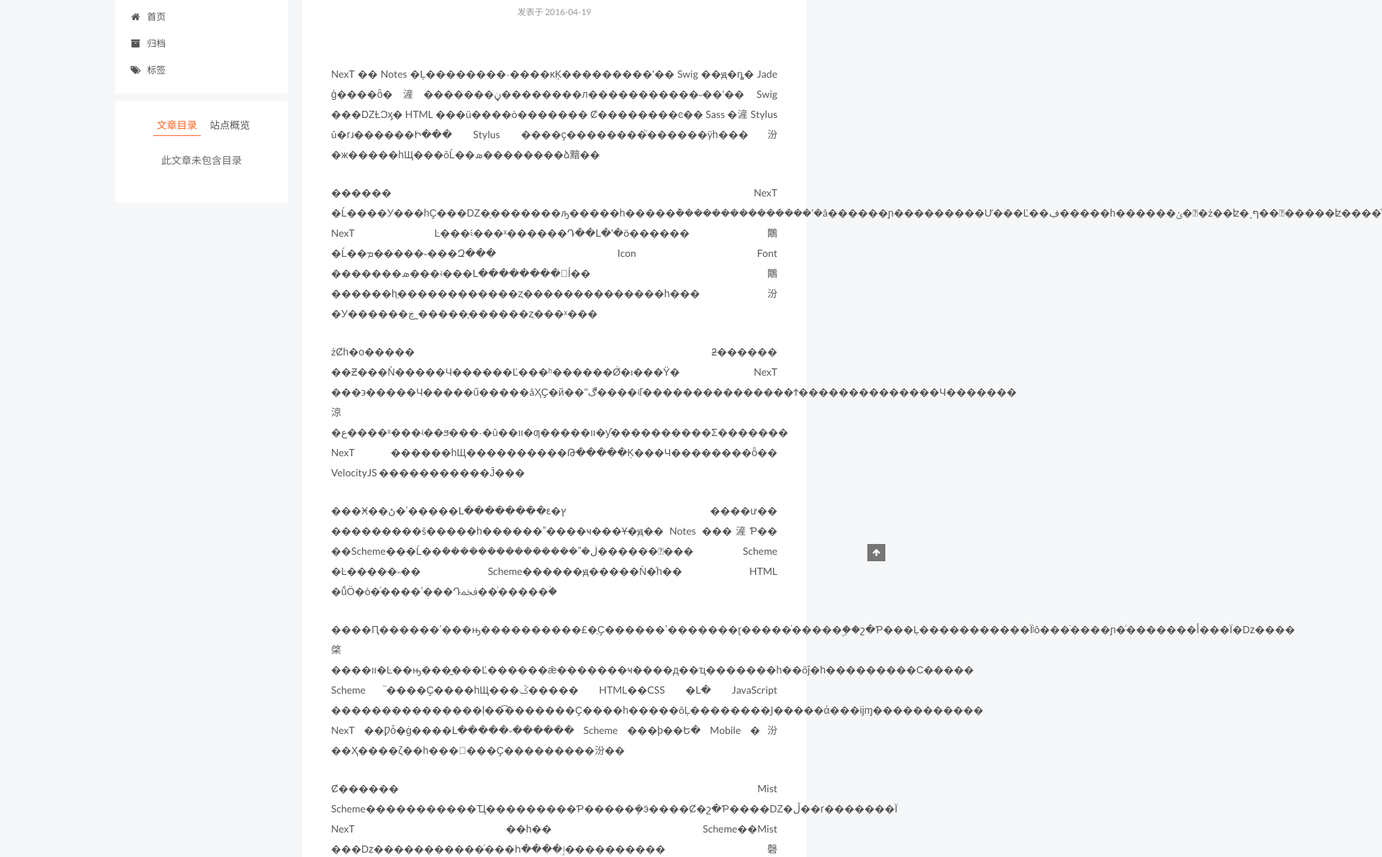
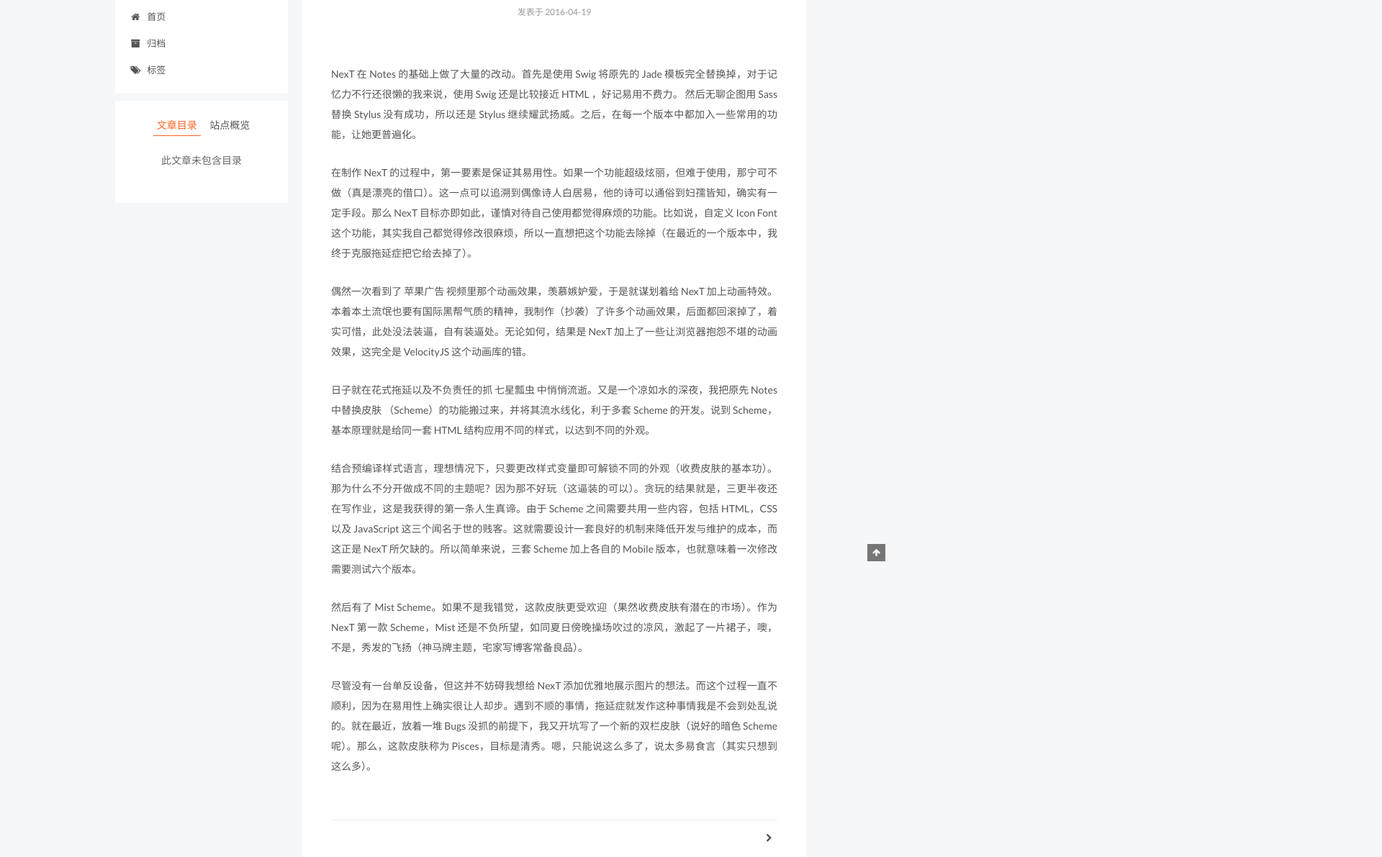
Before and after one commit to hjl2626/hjl2626.github.io, a plain HTML site: page 2016/04/19/hello-world/index.html in a window 1280 px wide. Shown: the part 120-1311 px from the top of the page at 72% size, 1920 px wide, since content can reach past the window. Drawn offline with Linux system fonts and the light colour scheme.

Commit message:
Site updated: 2016-04-19 18:58:53

```diff
--- a/2016/04/19/hello-world/index.html
+++ b/2016/04/19/hello-world/index.html
@@ -80,16 +80,19 @@
 
 
 
-<meta name="description" content="NexT �� Notes �Ļ��������˴����ĸĶ���������ʹ�� Swig ��ԭ�ȵ� Jade ģ����ȫ�滻�������ڼ��������л�����������˵��ʹ�� Swig ���ǱȽϽӽ� HTML ���ü����ò������� Ȼ��������ͼ�� Sass �滻 Stylus û�гɹ������Ի��� Stylus ����ҫ�����">
+<meta name="description" content="NexT 在 Notes 的基础上做了大量的改动。首先是使用 Swig 将原先的 Jade 模板完全替换掉，对于记忆力不行还很懒的我来说，使用 Swig 还是比较接近 HTML ，好记易用不费力。 然后无聊企图用 Sass 替换 Stylus 没有成功，所以还是 Stylus 继续耀武扬威。之后，在每一个版本中都加入一些常用的功能，让她更普遍化。
+在制作 NexT 的过程中，第一要素是保证其易用性">
 <meta property="og:type" content="article">
 <meta property="og:title" content="Hello World">
 <meta property="og:url" content="http://yoursite.com/2016/04/19/hello-world/index.html">
 <meta property="og:site_name" content="蔷薇映画馆">
-<meta property="og:description" content="NexT �� Notes �Ļ��������˴����ĸĶ���������ʹ�� Swig ��ԭ�ȵ� Jade ģ����ȫ�滻�������ڼ��������л�����������˵��ʹ�� Swig ���ǱȽϽӽ� HTML ���ü����ò������� Ȼ��������ͼ�� Sass �滻 Stylus û�гɹ������Ի��� Stylus ����ҫ�����">
-<meta property="og:updated_time" content="2016-04-19T10:56:53.734Z">
+<meta property="og:description" content="NexT 在 Notes 的基础上做了大量的改动。首先是使用 Swig 将原先的 Jade 模板完全替换掉，对于记忆力不行还很懒的我来说，使用 Swig 还是比较接近 HTML ，好记易用不费力。 然后无聊企图用 Sass 替换 Stylus 没有成功，所以还是 Stylus 继续耀武扬威。之后，在每一个版本中都加入一些常用的功能，让她更普遍化。
+在制作 NexT 的过程中，第一要素是保证其易用性">
+<meta property="og:updated_time" content="2016-04-19T10:58:06.343Z">
 <meta name="twitter:card" content="summary">
 <meta name="twitter:title" content="Hello World">
-<meta name="twitter:description" content="NexT �� Notes �Ļ��������˴����ĸĶ���������ʹ�� Swig ��ԭ�ȵ� Jade ģ����ȫ�滻�������ڼ��������л�����������˵��ʹ�� Swig ���ǱȽϽӽ� HTML ���ü����ò������� Ȼ��������ͼ�� Sass �滻 Stylus û�гɹ������Ի��� Stylus ����ҫ�����">
+<meta name="twitter:description" content="NexT 在 Notes 的基础上做了大量的改动。首先是使用 Swig 将原先的 Jade 模板完全替换掉，对于记忆力不行还很懒的我来说，使用 Swig 还是比较接近 HTML ，好记易用不费力。 然后无聊企图用 Sass 替换 Stylus 没有成功，所以还是 Stylus 继续耀武扬威。之后，在每一个版本中都加入一些常用的功能，让她更普遍化。
+在制作 NexT 的过程中，第一要素是保证其易用性">
 
 
 
@@ -267,13 +270,13 @@
 
 
 
-        <p>NexT �� Notes �Ļ��������˴����ĸĶ���������ʹ�� Swig ��ԭ�ȵ� Jade ģ����ȫ�滻�������ڼ��������л�����������˵��ʹ�� Swig ���ǱȽϽӽ� HTML ���ü����ò������� Ȼ��������ͼ�� Sass �滻 Stylus û�гɹ������Ի��� Stylus ����ҫ��������֮������ÿһ���汾�ж�����һЩ���õĹ��ܣ��������ձ黯��</p>
-<p>������ NexT �Ĺ����У���һҪ���Ǳ�֤�������ԡ�����һ�����ܳ���������������ʹ�ã������ɲ���������Ư���Ľ��ڣ�����һ������׷�ݵ�ż��ʫ�˰׾��ף�����ʫ����ͨ�׵�������֪��ȷʵ��һ���ֶΡ���ô NexT Ŀ���༴���ˣ������Դ��Լ�ʹ�ö������鷳�Ĺ��ܡ�����˵���Զ��� Icon Font �������ܣ���ʵ���Լ��������޸ĺ��鷳������һֱ������������ȥ��������������һ���汾�У������ڿ˷�����֢������ȥ���ˣ���</p>
-<p>żȻһ�ο����� ƻ������ ��Ƶ���Ǹ�����Ч������Ľ���ʰ������Ǿ�ı���Ÿ� NexT ���϶�����Ч�����ű�����åҲҪ�й��ʺڰ����ʵľ���������������Ϯ��������������Ч�������涼�ع����ˣ���ʵ��ϧ���˴�û��װ�ƣ�����װ�ƴ����������Σ������� NexT ������һЩ����������Թ�����Ķ���Ч��������ȫ�� VelocityJS �����������Ĵ���</p>
-<p>���Ӿ��ڻ�ʽ�����Լ��������ε�ץ ����ư�� ���������š�����һ������ˮ����ҹ���Ұ�ԭ�� Notes ���滻Ƥ�� ��Scheme���Ĺ��ܰ���������������ˮ�߻������ڶ��� Scheme �Ŀ�����˵�� Scheme������ԭ�����Ǹ�ͬһ�� HTML �ṹӦ�ò�ͬ����ʽ���Դﵽ��ͬ�����ۡ�</p>
-<p>����Ԥ������ʽ���ԣ����������£�ֻҪ������ʽ�������ɽ�����ͬ�����ۣ��շ�Ƥ���Ļ�����������Ϊʲô���ֿ����ɲ�ͬ�������أ���Ϊ�ǲ����棨����װ�Ŀ��ԣ���̰���Ľ������ǣ�������ҹ����д��ҵ�������һ��õĵ�һ���������С����� Scheme ֮����Ҫ����һЩ���ݣ����� HTML��CSS �Լ� JavaScript ���������������ļ��͡�������Ҫ����һ�����õĻ��������Ϳ�����ά���ĳɱ����������� NexT ��Ƿȱ�ġ����Լ�����˵������ Scheme ���ϸ��Ե� Mobile �汾��Ҳ����ζ��һ���޸���Ҫ���������汾��</p>
-<p>Ȼ������ Mist Scheme�����������Ҵ���������Ƥ�����ܻ�ӭ����Ȼ�շ�Ƥ����Ǳ�ڵ��г�������Ϊ NexT ��һ�� Scheme��Mist ���ǲ�����������ͬ���հ����ٳ����������磬������һƬȹ�ӣ��ޣ����ǣ��㷢�ķ�����������⣬լ��д���ͳ�����Ʒ����</p>
-<p>����û��һ̨�����豸�����Ⲣ������������ NexT �������ŵ�չʾͼƬ���뷨������������һֱ��˳������Ϊ����������ȷʵ������ȴ����������˳�����飬����֢�ͷ��������������ǲ��ᵽ����˵�ġ���������������һ�� Bugs ûץ��ǰ���£����ֿ���д��һ���µ�˫��Ƥ����˵�õİ�ɫ Scheme �أ�����ô������Ƥ����Ϊ Pisces��Ŀ�������㡣�ţ�ֻ��˵��ô���ˣ�˵̫����ʳ�ԣ���ʵֻ�뵽��ô�ࣩ��</p>
+        <p>NexT 在 Notes 的基础上做了大量的改动。首先是使用 Swig 将原先的 Jade 模板完全替换掉，对于记忆力不行还很懒的我来说，使用 Swig 还是比较接近 HTML ，好记易用不费力。 然后无聊企图用 Sass 替换 Stylus 没有成功，所以还是 Stylus 继续耀武扬威。之后，在每一个版本中都加入一些常用的功能，让她更普遍化。</p>
+<p>在制作 NexT 的过程中，第一要素是保证其易用性。如果一个功能超级炫丽，但难于使用，那宁可不做（真是漂亮的借口）。这一点可以追溯到偶像诗人白居易，他的诗可以通俗到妇孺皆知，确实有一定手段。那么 NexT 目标亦即如此，谨慎对待自己使用都觉得麻烦的功能。比如说，自定义 Icon Font 这个功能，其实我自己都觉得修改很麻烦，所以一直想把这个功能去除掉（在最近的一个版本中，我终于克服拖延症把它给去掉了）。</p>
+<p>偶然一次看到了 苹果广告 视频里那个动画效果，羡慕嫉妒爱，于是就谋划着给 NexT 加上动画特效。本着本土流氓也要有国际黑帮气质的精神，我制作（抄袭）了许多个动画效果，后面都回滚掉了，着实可惜，此处没法装逼，自有装逼处。无论如何，结果是 NexT 加上了一些让浏览器抱怨不堪的动画效果，这完全是 VelocityJS 这个动画库的错。</p>
+<p>日子就在花式拖延以及不负责任的抓 七星瓢虫 中悄悄流逝。又是一个凉如水的深夜，我把原先 Notes 中替换皮肤 （Scheme）的功能搬过来，并将其流水线化，利于多套 Scheme 的开发。说到 Scheme，基本原理就是给同一套 HTML 结构应用不同的样式，以达到不同的外观。</p>
+<p>结合预编译样式语言，理想情况下，只要更改样式变量即可解锁不同的外观（收费皮肤的基本功）。那为什么不分开做成不同的主题呢？因为那不好玩（这逼装的可以）。贪玩的结果就是，三更半夜还在写作业，这是我获得的第一条人生真谛。由于 Scheme 之间需要共用一些内容，包括 HTML，CSS 以及 JavaScript 这三个闻名于世的贱客。这就需要设计一套良好的机制来降低开发与维护的成本，而这正是 NexT 所欠缺的。所以简单来说，三套 Scheme 加上各自的 Mobile 版本，也就意味着一次修改需要测试六个版本。</p>
+<p>然后有了 Mist Scheme。如果不是我错觉，这款皮肤更受欢迎（果然收费皮肤有潜在的市场）。作为 NexT 第一款 Scheme，Mist 还是不负所望，如同夏日傍晚操场吹过的凉风，激起了一片裙子，噢，不是，秀发的飞扬（神马牌主题，宅家写博客常备良品）。</p>
+<p>尽管没有一台单反设备，但这并不妨碍我想给 NexT 添加优雅地展示图片的想法。而这个过程一直不顺利，因为在易用性上确实很让人却步。遇到不顺的事情，拖延症就发作这种事情我是不会到处乱说的。就在最近，放着一堆 Bugs 没抓的前提下，我又开坑写了一个新的双栏皮肤（说好的暗色 Scheme 呢）。那么，这款皮肤称为 Pisces，目标是清秀。嗯，只能说这么多了，说太多易食言（其实只想到这么多）。</p>
 
 
     </div>
--- a/css/main.css
+++ b/css/main.css
@@ -1535,7 +1535,7 @@
   width: 4px;
   height: 4px;
   border-radius: 50%;
-  background: #41ffff;
+  background: #6f66ff;
 }
 .links-of-blogroll {
   font-size: 13px;
```
Also changed, not shown: index.html (+7 -7 lines).
